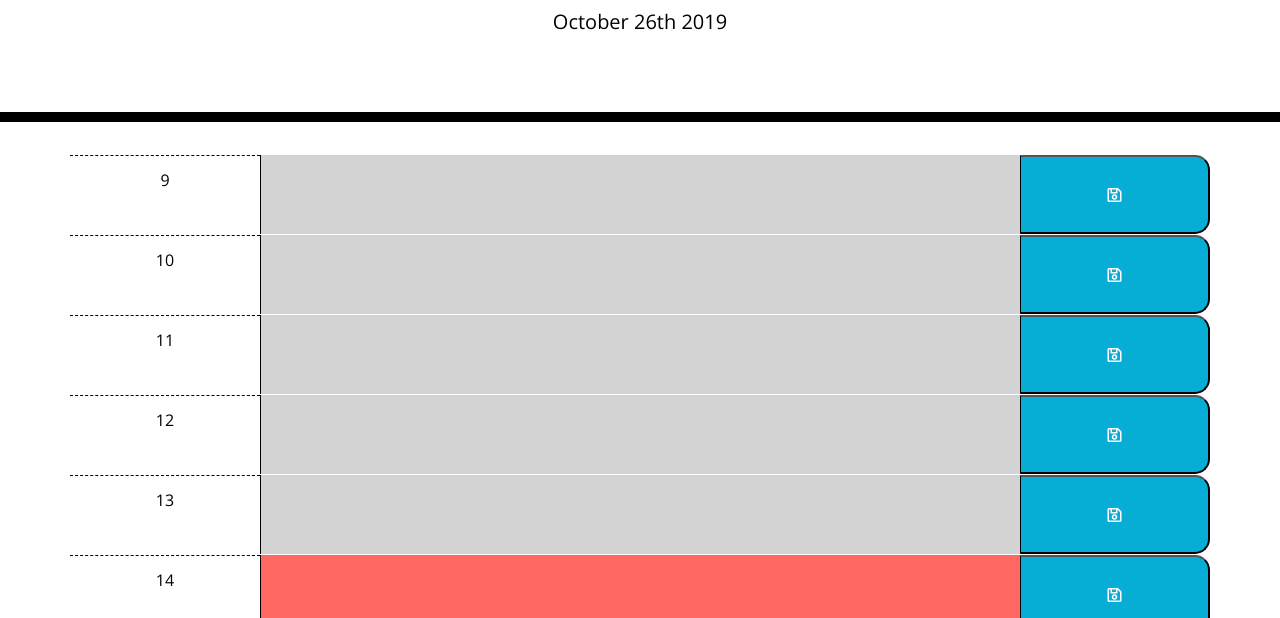
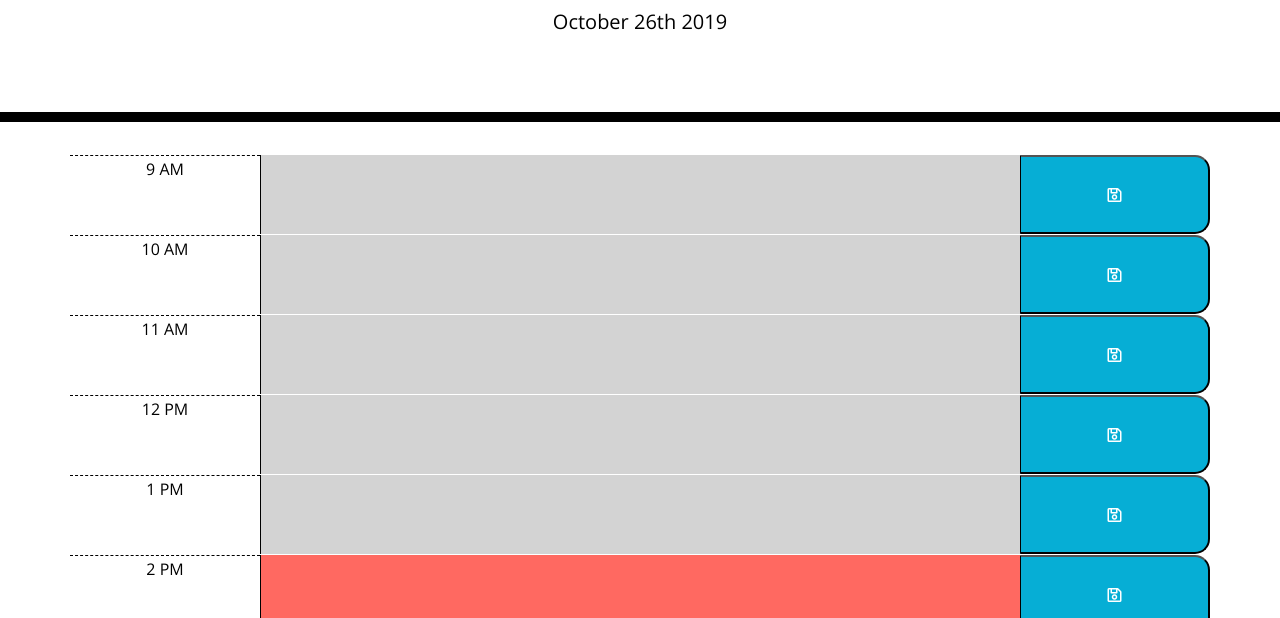
Before and after one commit to ianasqazi/Day-Planner, a plain HTML site: page index.html in a window 1280 px wide. Shown: the part 182-800 px from the top of the page. Drawn offline with nearby package versions, Linux system fonts and the light colour scheme.

Commit message:
Updating the AM/PM values after dynamically creating the values

```diff
--- a/assets/script.js
+++ b/assets/script.js
@@ -14,11 +14,25 @@ $(document).ready(function(){
 
     for (var i = 0; i < schedArray.length; i++){
             $('.container').append(`<div class="row time-block" id=block${schedArray[i]}>
-            <div class="col-2 hour" id=hour${schedArray[i]}> <p>${schedArray[i]}</p> </div>
+            <div class="col-2 hour" id=hour${schedArray[i]}>${schedArray[i]}</div>
             <textarea class="col-8 description" id=${schedArray[i]}></textarea>
             <button class="col-2 saveBtn i far fa-save" id=btn${schedArray[i]}></i></button>
             </div>`);
             }
+
+    for (i=9; i<=11; i++){
+                // $("#hour"+i).append(" AM");
+                $("#hour"+i).html(i+" AM");
+            }
+
+    for (i=12; i<=17; i++){
+                // $("#hour"+i).append(" PM");
+                $("#hour"+i).html((i-12)+" PM");
+            }
+    $("#hour12").html("12 PM");
+
+
+
 
 // Color Coding according to current time hour9AM
 
@@ -36,11 +50,15 @@ $(document).ready(function(){
         else {
             $("#"+i).addClass("future");
         }
- }
+    }
+
+    // for (i=9; i<=11; i++){
+    //     $("#hour"+i).append(i+"AM");
+    // }
 
 // Load the values from local Storage if exists to the respective textbox
 
-    for (var i = 9; i <= 17; i++){
+    for ( i = 9; i <= 17; i++){
         $("#"+i).val(localStorage.getItem("btn"+i));
     }
 
--- a/assets/style.css
+++ b/assets/style.css
@@ -40,6 +40,7 @@ body {
     background-color: #ffffff;
     color: #000000;
     border-top: 1px dashed #000000;
+    padding-top: 5px;
   }
 
   .past {
```
